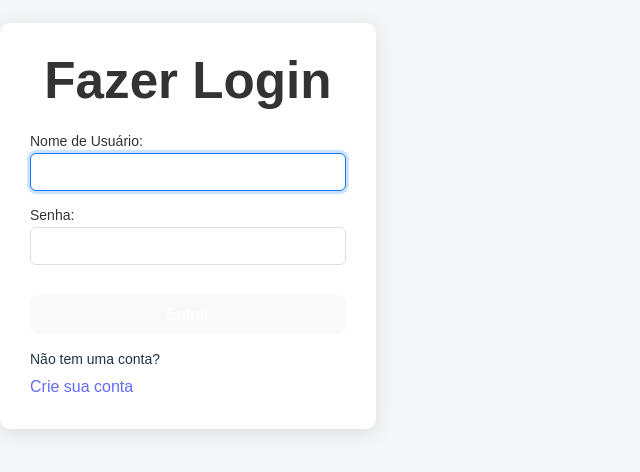
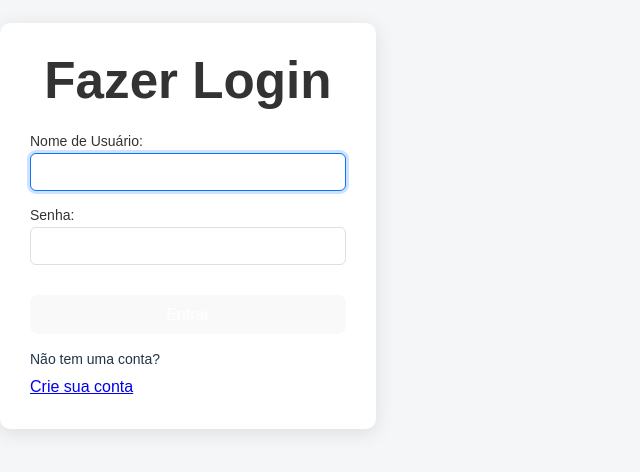
Before and after one commit to Rudivanlf/criptography-frontend, a React (Vite) app in the folder react-app/: page /login in a window 1280 px wide. Shown: the part 174-646 px from the top of the page, without its empty margins (0-640 px from the left). Built offline with nearby package versions, Linux system fonts and the light colour scheme; no server answers.

Commit message:
melhorias nas cores

```diff
--- a/react-app/src/App.css
+++ b/react-app/src/App.css
@@ -1,10 +1,4 @@
-.App {
-display: flex;
-  align-items: center;
-  justify-content: center;
-  min-height: 100vh;
-  background-color: #f4f6f8;
-}
+/* Adicione ou substitua isso no seu App.css */
 
 html, body, #root {
     height: 100%;
@@ -14,14 +8,64 @@ html, body, #root {
     background-color: #f4f6f8; /* Garante fundo claro */
 }
 
+.App {
+    display: flex;
+    align-items: center;
+    justify-content: center;
+    min-height: 100vh;
+    background-color: #f4f6f8;
+}
+
 .card {
-  background: #fff;
-  padding: 30px;
-  border-radius: 10px;
-  box-shadow: 0 4px 20px rgba(0, 0, 0, 0.1);
-  width: 100%;
-  max-width: 380px;
-  margin: 0 auto; /* Ensures horizontal centering */
+    background: #fff;
+    padding: 30px;
+    border-radius: 10px;
+    box-shadow: 0 4px 20px rgba(0, 0, 0, 0.1);
+    width: 100%;
+    max-width: 800px;
+    margin: 0 auto;
+}
+
+.user-list-card {
+    max-width: 900px;
+    min-height: auto;
+    max-height: none;
+}
+
+/* Garante que a lista de usuários não tenha fundo escuro */
+.user-list {
+    list-style: none;
+    padding: 0;
+    margin: 20px 0;
+    background-color: transparent;
+}
+
+.user-item {
+    background-color: #f9f9f9;
+    padding: 16px;
+    margin-bottom: 12px;
+    border-radius: 6px;
+    border-left: 4px solid #0b74ff;
+    transition: all 0.3s ease;
+}
+
+.user-item:hover {
+    box-shadow: 0 4px 12px rgba(0, 0, 0, 0.1);
+    background-color: #f0f4f8;
+}
+
+/* Remover qualquer fundo preto ou escuro */
+body {
+    background-color: #f4f6f8 !important;
+}
+
+#root {
+    background-color: #f4f6f8 !important;
+}
+
+/* Se houver elemento com fundo preto, remover */
+main, section, article {
+    background-color: transparent;
 }
 
 h1 {
--- a/react-app/src/index.css
+++ b/react-app/src/index.css
@@ -3,23 +3,14 @@
   line-height: 1.5;
   font-weight: 400;
 
-  color-scheme: light dark;
+  color-scheme: light;
   color: rgba(0, 0, 0, 0.87);
-  background-color: #242424;
+  background-color: #f4f6f8; /* Mudado de #242424 */
 
   font-synthesis: none;
   text-rendering: optimizeLegibility;
   -webkit-font-smoothing: antialiased;
   -moz-osx-font-smoothing: grayscale;
-}
-
-a {
-  font-weight: 500;
-  color: #646cff;
-  text-decoration: inherit;
-}
-a:hover {
-  color: #535bf2;
 }
 
 body {
@@ -28,6 +19,7 @@ body {
   place-items: center;
   min-width: 320px;
   min-height: 100vh;
+  background-color: #f4f6f8 !important;
 }
 
 h1 {
```
